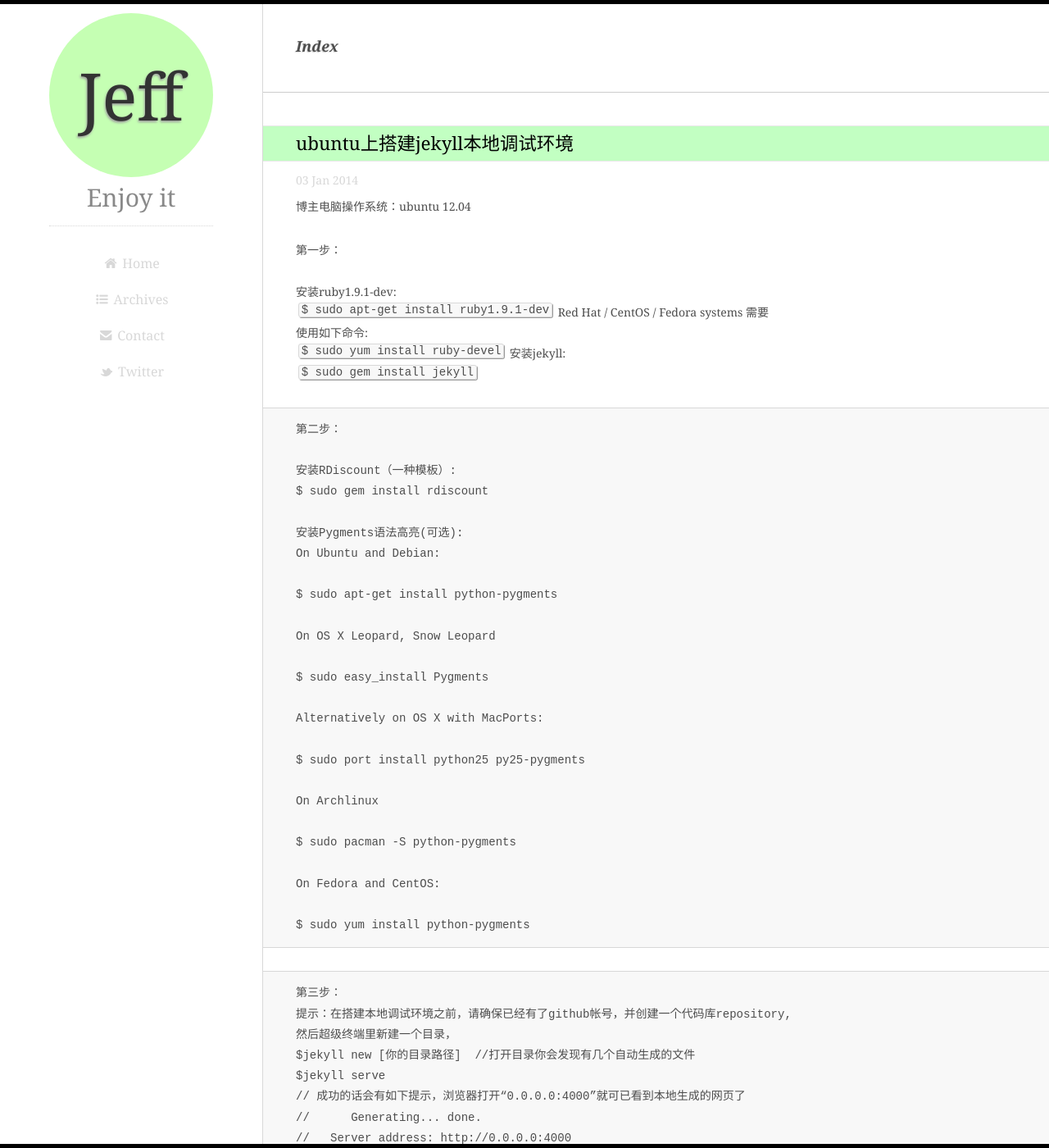
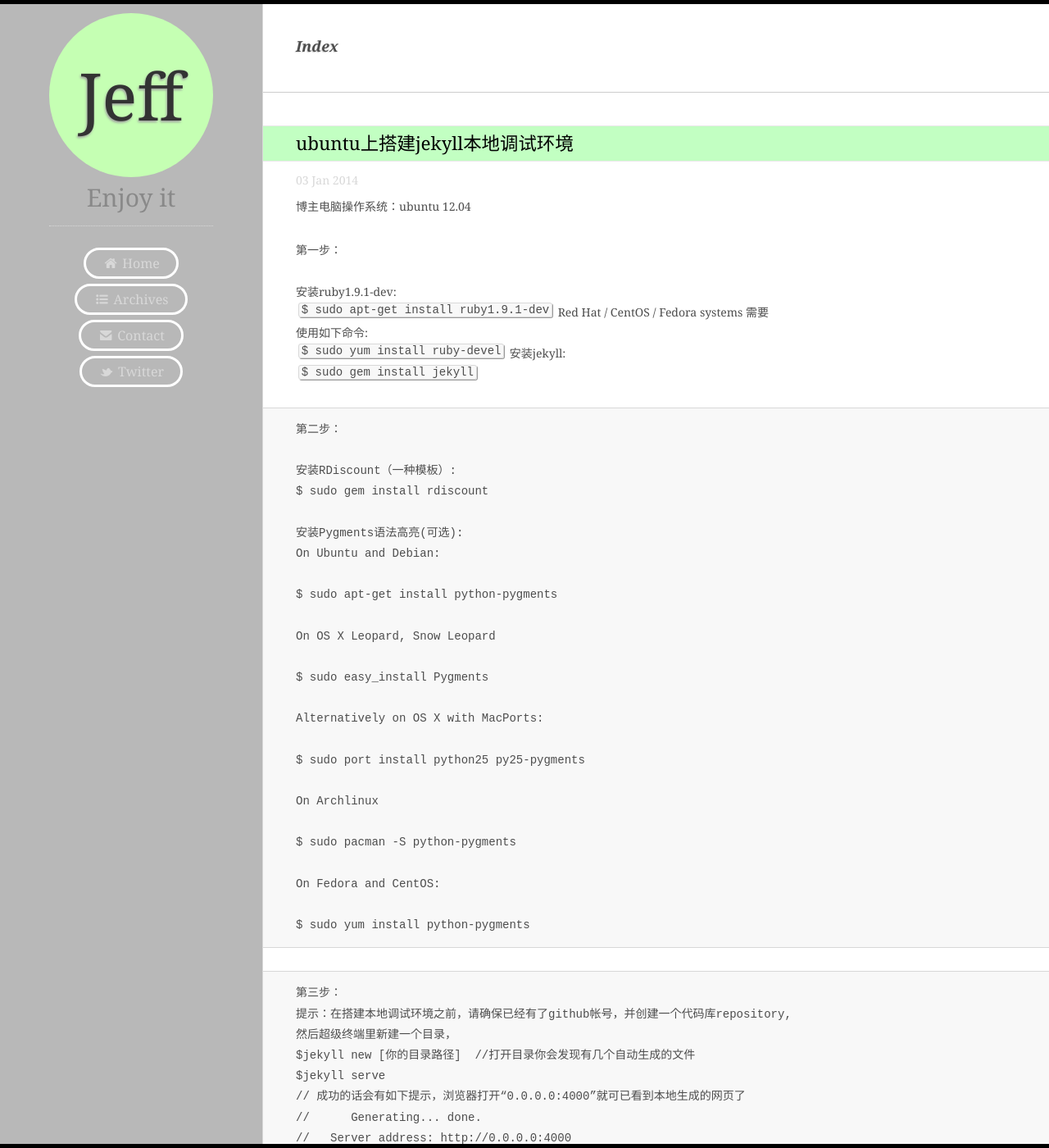
Before and after one commit to pjf000/jeff, a Jekyll site: the page built from index.html, in a window 1280 px wide and 1400 px high. Shown: the whole window at 82% size. Built offline with Jekyll 4.4.1, drawn with Linux system fonts in a browser that asks for light colours; Markdown is read by kramdown in place of the engine named in the settings; the list of posts is cut into pages by our own code.

Commit message:
Update style.css

```diff
--- a/css/style.css
+++ b/css/style.css
@@ -358,7 +358,7 @@
 #head-line { width: 100%; height: 5px; background: black; position: fixed; top: 0; left: 0; z-index: 101; }
 #foot-line { width: 100%; height: 5px; background: black; position: fixed; bottom: 0; left: 0; z-index: 101;}
 #content { width: 100%;}
-#head { width: 320px; min-height: 400px; height: auto;  position: fixed; left: 0; top: 5px; font-weight: 700; text-align: center; }
+#head { background: #B8B8B8; width: 320px; min-height: 100%; height: auto;  position: fixed; left: 0; top: 5px; font-weight: 700; text-align: center; }
 #logo { margin: .8em auto 1.8em auto; width: 200px; height: 200px; border-radius: 100px 100px; background: #C5FFB3; }
 #logo h1 { font-size: 80px; width: 200px; overflow: hidden;  line-height: 200px; text-align: center; text-shadow: -1px 2px 3px #a0a0a0; }
 #logo h2 { font-weight: 400; font-size:  30px; color: #898989; line-height: 50px; padding-bottom: .3em; border-bottom: 1px dotted #d8d8d8; }
```
